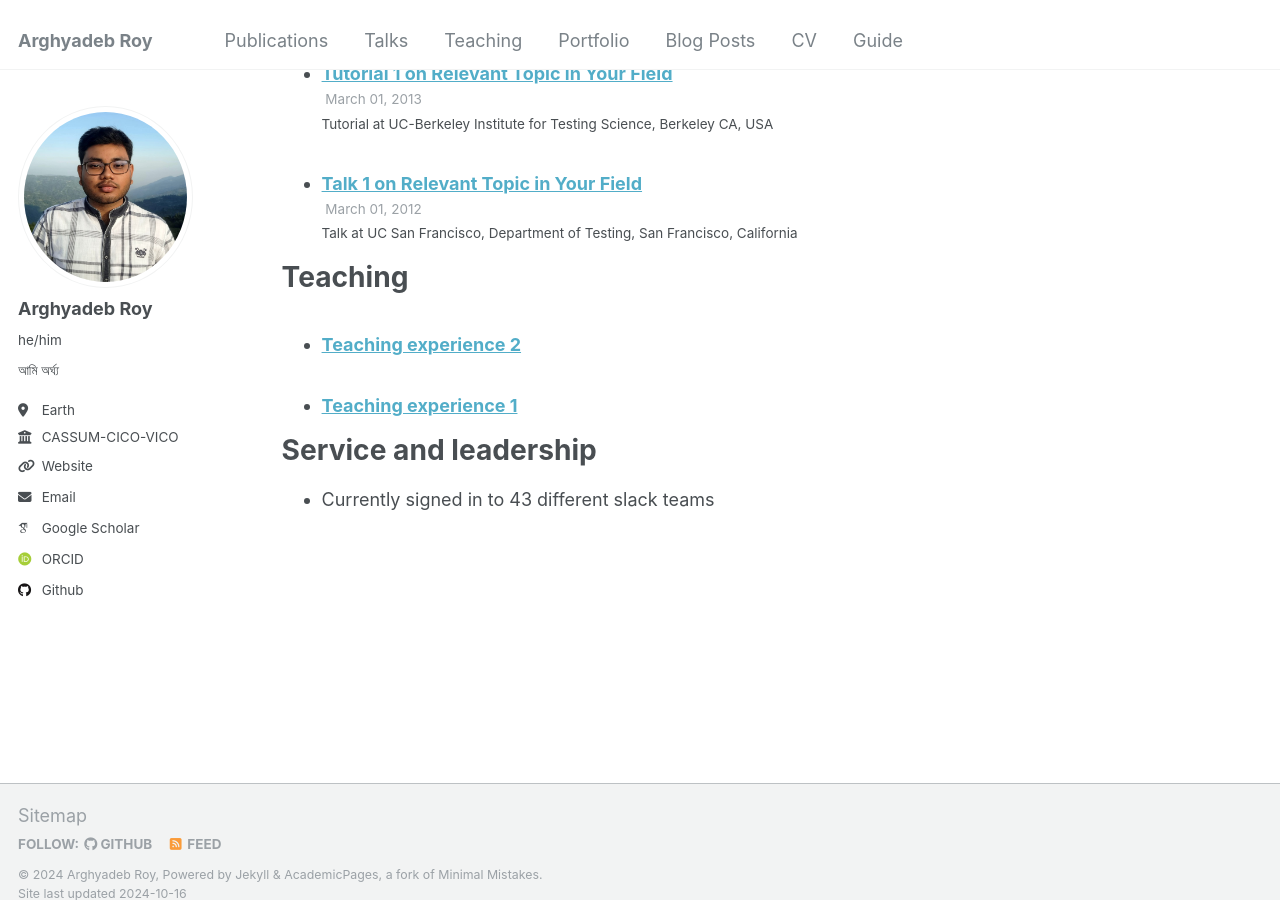
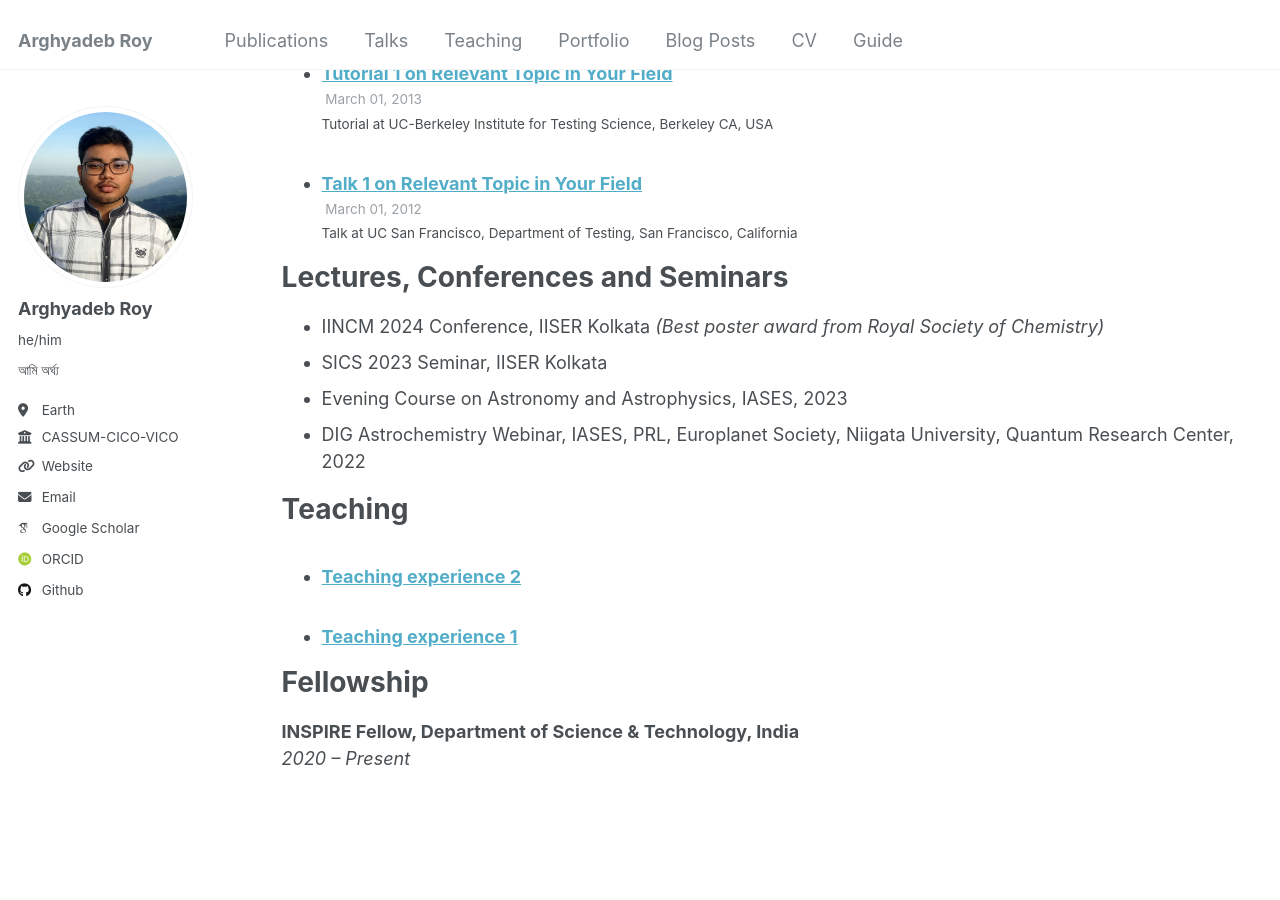
Before and after one commit to arghyadebroy/arghyadebroy.github.io, a Jekyll site: the page built from _pages/cv.md, in a window 1280 px wide and 900 px high, scrolled down 2027 px. Built offline with Jekyll 4.4.1, drawn with Linux system fonts in a browser that asks for light colours; some web fonts are replaced.

Commit message:
Update cv.md

```diff
--- a/_pages/cv.md
+++ b/_pages/cv.md
@@ -61,12 +61,20 @@ Talks
     {% include archive-single-talk-cv.html  %}
   {% endfor %}</ul>
 
+Lectures, Conferences and Seminars
+======
+* IINCM 2024 Conference, IISER Kolkata  *(Best poster award from Royal Society of Chemistry)*
+* SICS 2023 Seminar, IISER Kolkata
+* Evening Course on Astronomy and Astrophysics, IASES, 2023
+* DIG Astrochemistry Webinar, IASES, PRL, Europlanet Society, Niigata University, Quantum Research Center, 2022
+
 Teaching
 ======
   <ul>{% for post in site.teaching reversed %}
     {% include archive-single-cv.html %}
   {% endfor %}</ul>
 
-Service and leadership
+Fellowship
 ======
-* Currently signed in to 43 different slack teams
+**INSPIRE Fellow, Department of Science & Technology, India**
+*2020 – Present*
```
